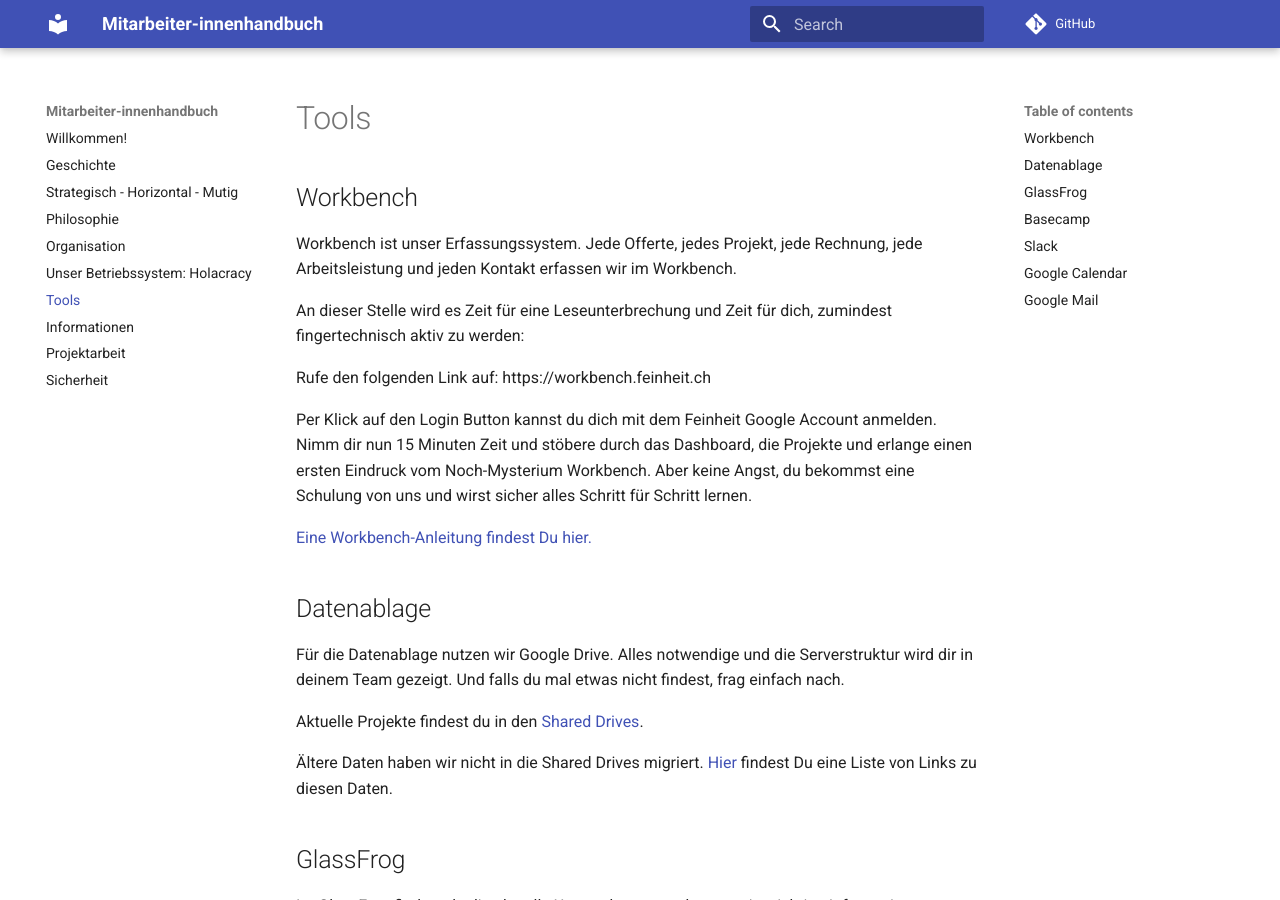
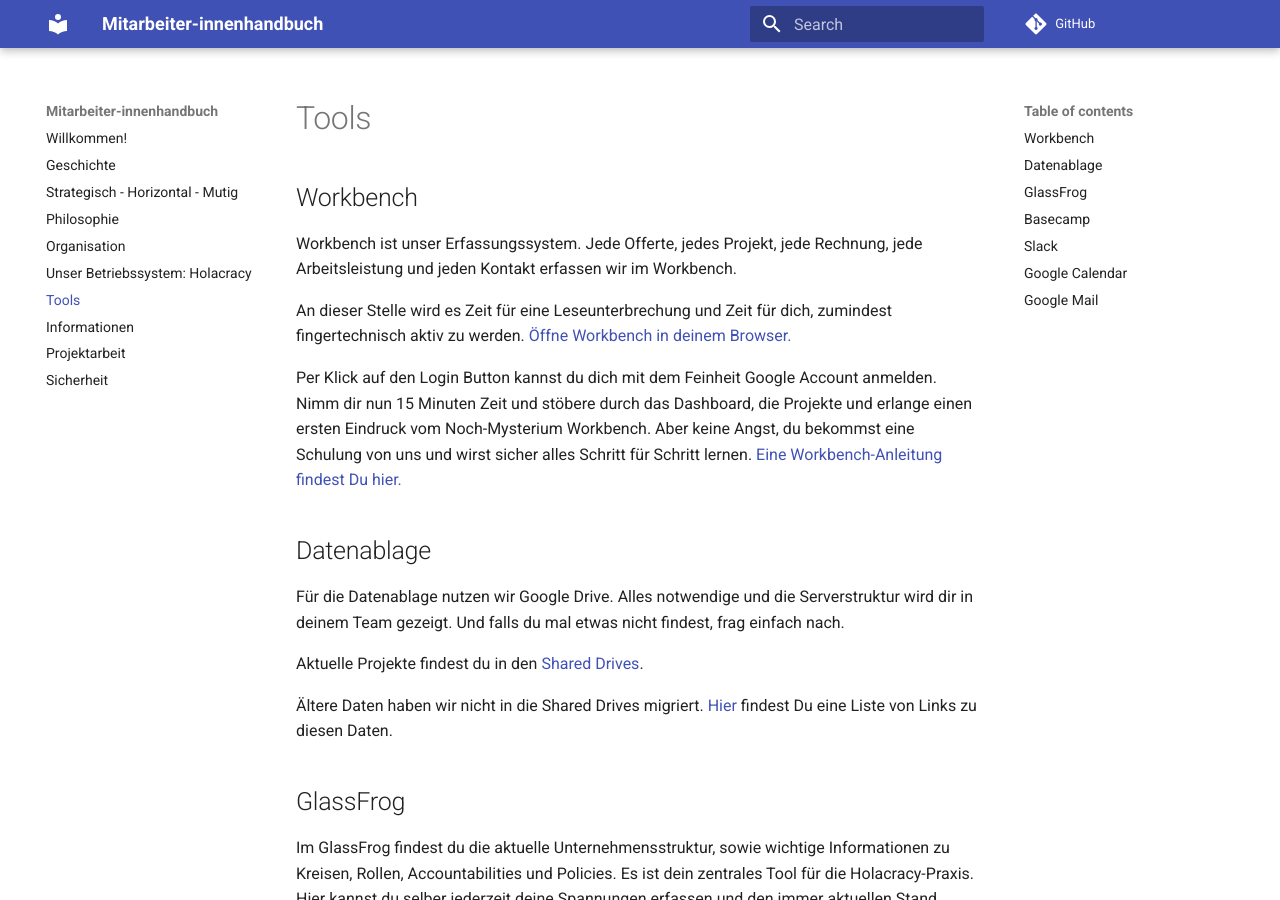
Before and after one commit to nada/handbuch, an MkDocs documentation site: the page built from docs/tools.md, in a window 1280 px wide and 900 px high. Built offline with MkDocs 1.6.1 and Material for MkDocs 9.7.7, drawn with Linux system fonts in a browser that asks for light colours; comment, search, counter and statistics services are not loaded.

Commit message:
Workbench linking

```diff
--- a/docs/tools.md
+++ b/docs/tools.md
@@ -4,13 +4,9 @@
 
 Workbench ist unser Erfassungssystem. Jede Offerte, jedes Projekt, jede Rechnung, jede Arbeitsleistung und jeden Kontakt erfassen wir im Workbench.
 
-An dieser Stelle wird es Zeit für eine Leseunterbrechung und Zeit für dich, zumindest fingertechnisch aktiv zu werden:
+An dieser Stelle wird es Zeit für eine Leseunterbrechung und Zeit für dich, zumindest fingertechnisch aktiv zu werden. [Öffne Workbench in deinem Browser.](https://workbench.feinheit.ch)
 
-Rufe den folgenden Link auf: https://workbench.feinheit.ch
-
-Per Klick auf den Login Button kannst du dich mit dem Feinheit Google Account anmelden. Nimm dir nun 15 Minuten Zeit und stöbere durch das Dashboard, die Projekte und erlange einen ersten Eindruck vom Noch-Mysterium Workbench. Aber keine Angst, du bekommst eine Schulung von uns und wirst sicher alles Schritt für Schritt lernen.
-
-[Eine Workbench-Anleitung findest Du hier.](https://docs.google.com/document/d/1R-TjjO-phxiUXRWm6rwFndj0zsGAwQRHeiUvQsQgNzk/edit)
+Per Klick auf den Login Button kannst du dich mit dem Feinheit Google Account anmelden. Nimm dir nun 15 Minuten Zeit und stöbere durch das Dashboard, die Projekte und erlange einen ersten Eindruck vom Noch-Mysterium Workbench. Aber keine Angst, du bekommst eine Schulung von uns und wirst sicher alles Schritt für Schritt lernen. [Eine Workbench-Anleitung findest Du hier.](https://docs.google.com/document/d/1R-TjjO-phxiUXRWm6rwFndj0zsGAwQRHeiUvQsQgNzk/edit)
 
 ## Datenablage
 
```
